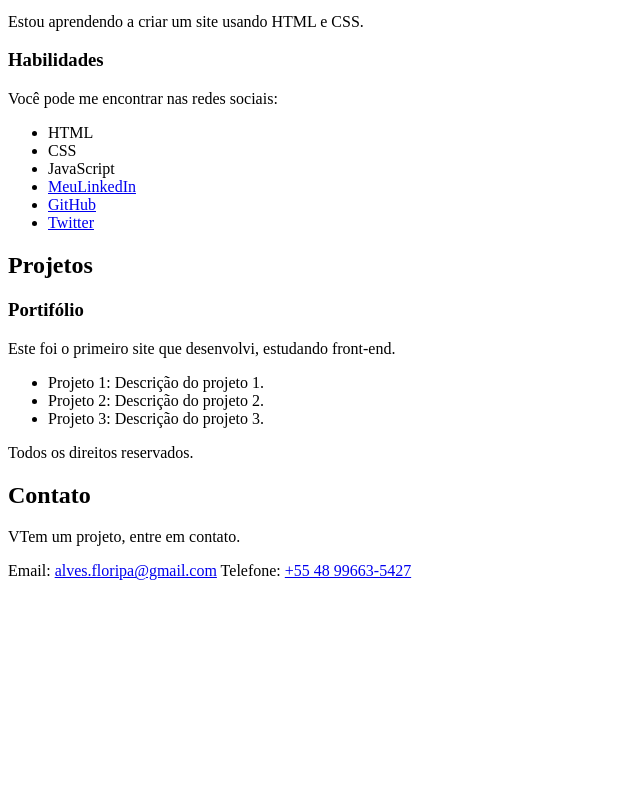
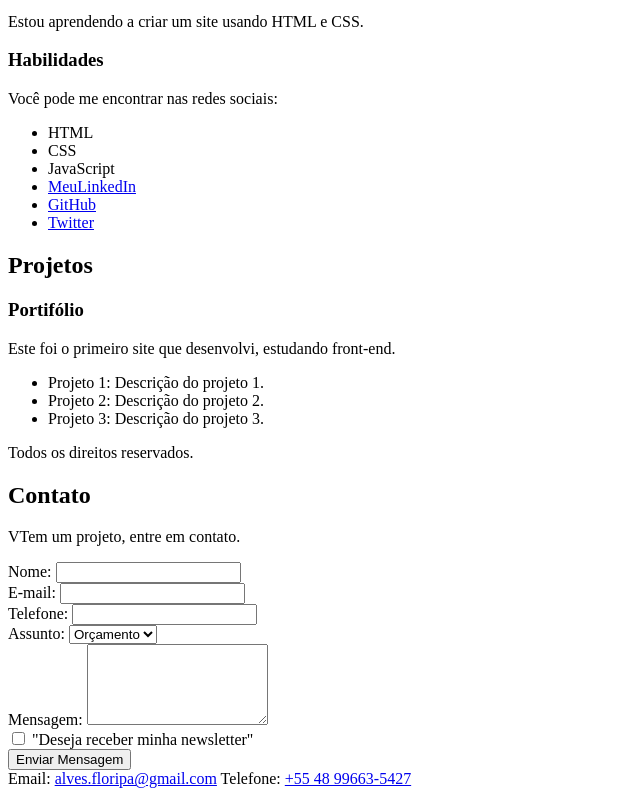
Before and after one commit to alvesfloripa-ops/site, a plain HTML site: page index.html in a window 1280 px wide. Shown: the part 328-1124 px from the top of the page, without its empty margins (0-640 px from the left). Before the commit the page ends 916 px from the top, so only its background shows below. Drawn offline with Linux system fonts and the light colour scheme.

Commit message:
atualização meu primeiro projeto

```diff
--- a/index.html
+++ b/index.html
@@ -80,7 +80,40 @@
         <section id="contato">
             <h2>Contato</h2>
             <p>VTem um projeto, entre em contato.</p>
+            <form actio="">
 
+                <label for="nome">Nome:</label>
+                <input type="text" id="nome" name="nome"> <br>
+
+                <label for="email">E-mail:</label>
+                <input type="email" id="email" name="email"> <br>
+
+                <label for="telefone">Telefone:</label>
+                <input type="tel" id="telefone" name="telefone">
+
+                <br>
+
+                <label for="assunto">Assunto:</label>
+                <select id="assunto" name="assunto">
+                    <option value="orçamento">Orçamento</option>
+                    <option value="duvida">Dúvida</option>
+                    <option value="outro">Outro</option>
+                </select>
+
+                <br>
+
+                <label for="mensagem">Mensagem:</label>
+                <textarea name="mensagem" id="mensagem" cols="20" rows="5" ></textarea>
+
+                <br>
+
+                <input type="checkbox" id="inscricao" name=" inscricao">
+                <label for="inscricao">"Deseja receber minha newsletter"</label>
+
+                <br>
+
+                <input type="submit" value="Enviar Mensagem">
+            </form>
             <adreess>
 
                 Email: <a href="mailto:">alves.floripa@gmail.com</a>
```
